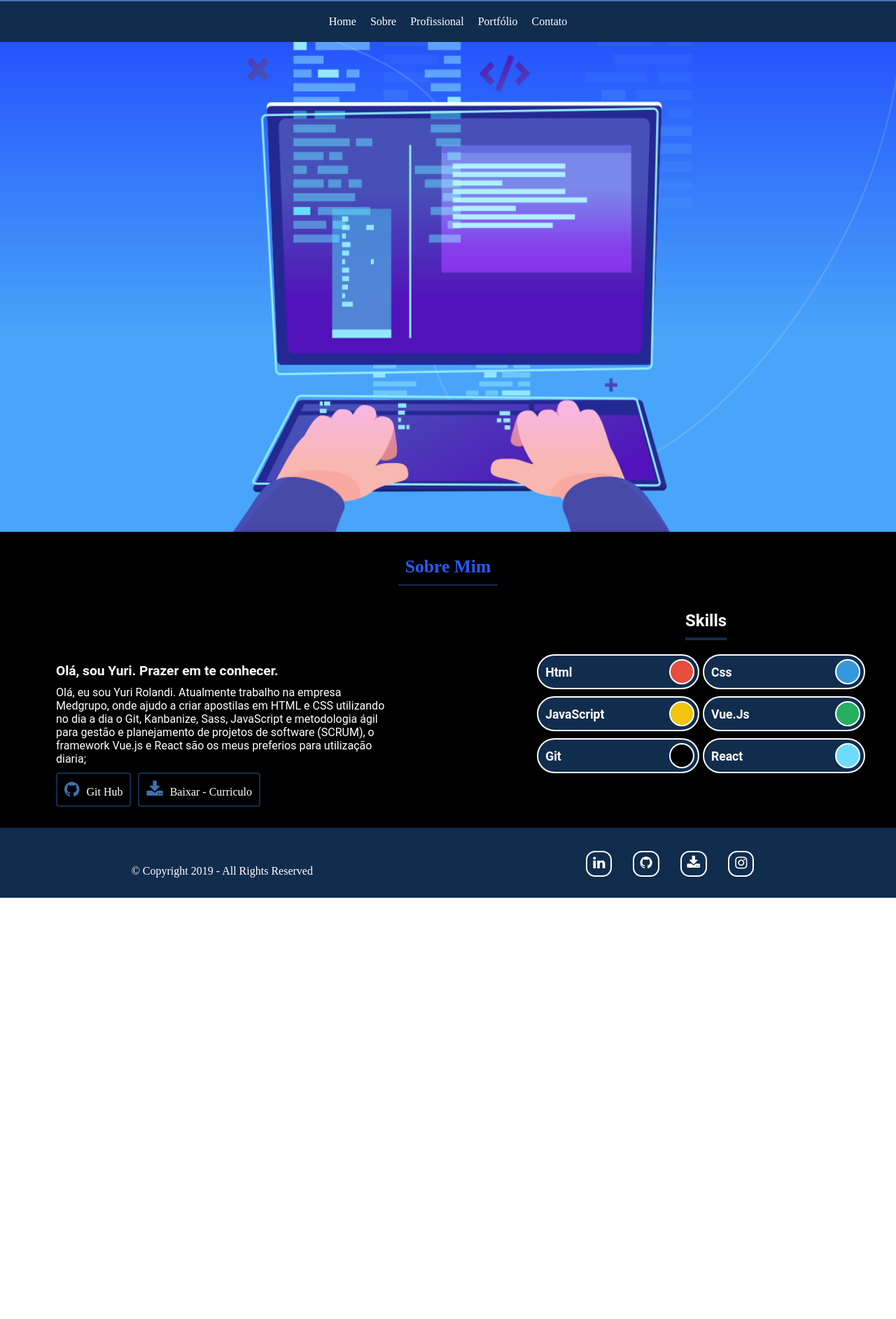
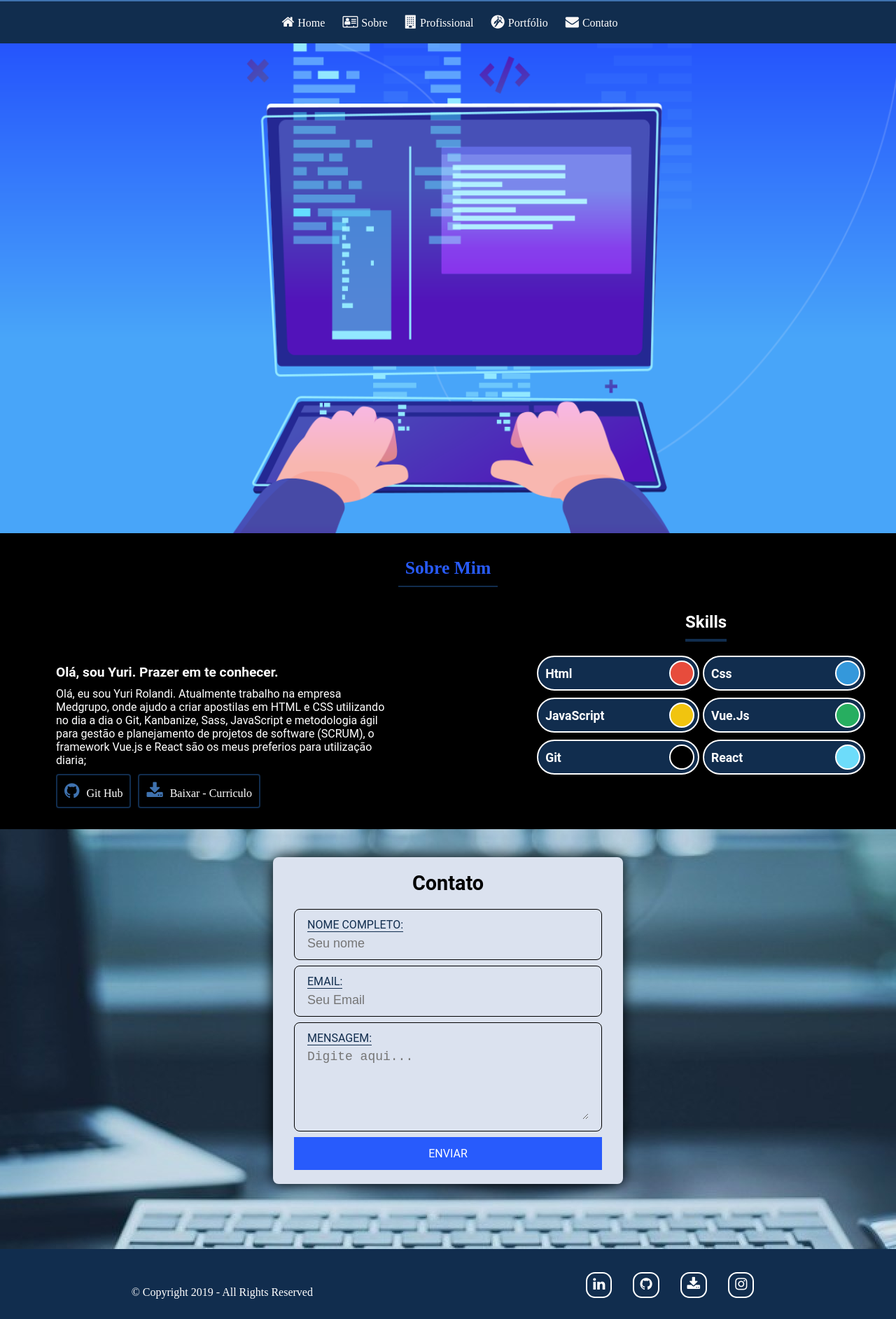
Before and after one commit to yurirolandi/Vue-Portfolio, a Vue app: page /#/ in a window 1280 px wide. Shown: the whole page at 70% size. Before the commit the page ends 1283 px from the top, so only its background shows below. Built offline with nearby package versions, Linux system fonts and the light colour scheme.

Commit message:
Criação do Layout do contato e juste no header

```diff
--- a/src/assets/scss/_partial/_page.scss
+++ b/src/assets/scss/_partial/_page.scss
@@ -12,14 +12,18 @@ html {
     font-size: $browser-context;
 
     body {
-        font-family: $color-base;
+        font-family: roboto;
 
         section.about,
         section.inicial,
         section.professional,
-        section.contato,
         section.portfolio{
             display: block;
+        }
+        section.contato{
+            display: flex;
+            flex-direction: column;
+            padding: 40px;
         }
 
     }
--- a/src/components/Contato/Contato.html
+++ b/src/components/Contato/Contato.html
@@ -1,4 +1,21 @@
 
 <section class="contato">
-  <h1>contato Component</h1>
+    <div class="contato-form">
+      <h1 class="contato-titulo">Contato</h1>
+      <div class="contato-texto">
+        <label for="">Nome Completo:</label>
+        <input type="text" name="" placeholder="Seu nome">
+      </div>
+
+      <div class="contato-texto">
+        <label for="">Email:</label>
+        <input type="text" name="" placeholder="Seu Email">
+      </div>
+
+      <div class="contato-texto">
+        <label for="">Mensagem:</label>
+       <textarea placeholder="Digite aqui..."></textarea>
+      </div>
+      <a class="btn">Enviar</a>
+    </div>
 </section>
--- a/src/components/Contato/Contato.scss
+++ b/src/components/Contato/Contato.scss
@@ -1,4 +1,71 @@
 @import '../../assets/scss/main.scss';
+@import '../../assets/scss/_partial/_variables';
 .contato {
+    background-image: url('../../assets/img/contato.jpg');
+    background-repeat: no-repeat;
+    height: 600px;
+    background-attachment: fixed;
+    background-size: cover;
+    background-position: top;
 
+    .contato-form{
+        display: block;
+        text-align: center;
+        width: 85%;
+        font-family: roboto;
+        margin: 0 auto;
+        max-width: 500px;
+        background-color: $color-terciaria;
+        padding: 20px 30px;
+        border-radius: 8px;
+        box-shadow:  0 0 20px $color-preto;
+
+        .contato-titulo{
+            margin-bottom: 20px;
+            font-weight: 700;
+            font-size: 1.8em;
+        }
+
+        .contato-texto{
+            border: 1px solid $color-preto;
+            margin: 8px 0;
+            padding: 12px 18px;
+            border-radius: 8px;
+
+            label{
+                display: block;
+                text-align: left;
+                border-bottom: 1px solid $color-base;
+                width: fit-content;
+                color: $color-base;
+                text-transform: uppercase;
+                font-size: 16px;
+            }
+
+            input,
+            textarea{
+                width: 100%;
+                border: none;
+                background: none;
+                outline: none;
+                font-size: 18px;
+                margin-top: 6px;
+            }
+
+            textarea{
+                height: 100px;
+            }
+        }
+
+        .btn{
+            display: block;
+            background: $color-primaria;
+            cursor: pointer;
+            padding: 14px 0;
+            color: $color-branca;
+            text-transform: uppercase;
+            margin-top: 8px;
+            width: 100%;
+        }
+    }
 }
--- a/src/components/Header/Header.html
+++ b/src/components/Header/Header.html
@@ -2,11 +2,11 @@
 <section class="header">
     <nav class="header-menu">
       <ul class="header-conteudo">
-        <li class="header-item"><a href="#">Home</a></li>
-        <li class="header-item"><a href="#">Sobre</a></li>
-        <li class="header-item"><a href="#">Profissional</a></li>
-        <li class="header-item"><a href="#">Portfólio</a></li>
-        <li class="header-item"><a href="#">Contato</a></li>
+        <li class="header-item"><a href="#"><i class="fa fa-home" aria-hidden="true"></i>Home</a></li>
+        <li class="header-item"><a href="#"><i class="fa fa-address-card-o" aria-hidden="true"></i>Sobre</a></li>
+        <li class="header-item"><a href="#"><i class="fa fa-building" aria-hidden="true"></i>Profissional</a></li>
+        <li class="header-item"><a href="#"><i class="fa fa-grav" aria-hidden="true"></i>Portfólio</a></li>
+        <li class="header-item"><a href="#"><i class="fa fa-envelope" aria-hidden="true"></i>Contato</a></li>
       </ul>
     </nav>
 </section>
--- a/src/components/Header/Header.scss
+++ b/src/components/Header/Header.scss
@@ -25,6 +25,12 @@
                     &:hover{
                         background-color: $color-secundaria;
                     }
+
+                    i{
+                        color: $color-quaternaria;
+                        margin: 0 5px;
+                        font-size: 1.2em;
+                    }
                 }
             }
         }
--- a/src/router.js
+++ b/src/router.js
@@ -20,6 +20,11 @@ export default new Router({
       path: './components/About',
       name: 'about',
       component: () => import('./components/About/index.vue')
+    },
+    {
+      path: './components/About',
+      name: 'about',
+      component: () => import('./components/Contato/index.vue')
     }
     // {
     //   path: '/about',
--- a/src/views/Home.vue
+++ b/src/views/Home.vue
@@ -3,6 +3,7 @@
     <Header />
     <Inicial />
     <About />
+    <Contato />
     <Footer />
   </div>
 </template>
@@ -12,6 +13,7 @@
 import Header from '../components/Header/index.vue'
 import Inicial from '../components/Inicial/index.vue'
 import About from '../components/About/index.vue'
+import Contato from '../components/Contato/index.vue'
 import Footer from '../components/Footer/index.vue'
 
 
@@ -21,6 +23,7 @@ export default {
     Header,
     Inicial,
     About,
+    Contato,
     Footer
   }
 }
```
Also changed, not shown: src/assets/img/contato.jpg (added).
